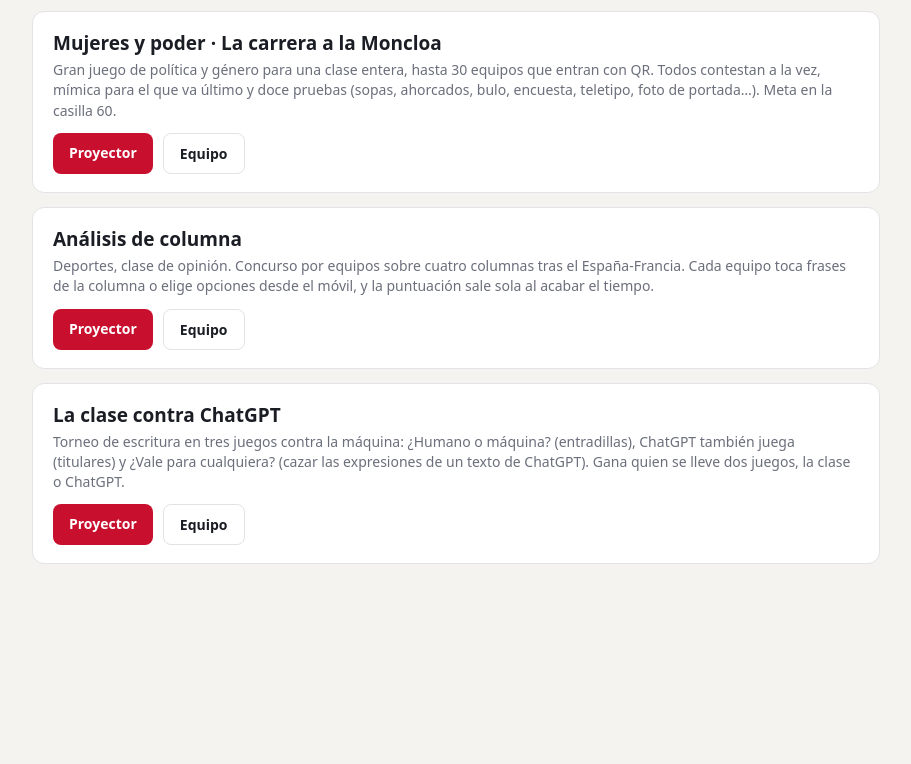
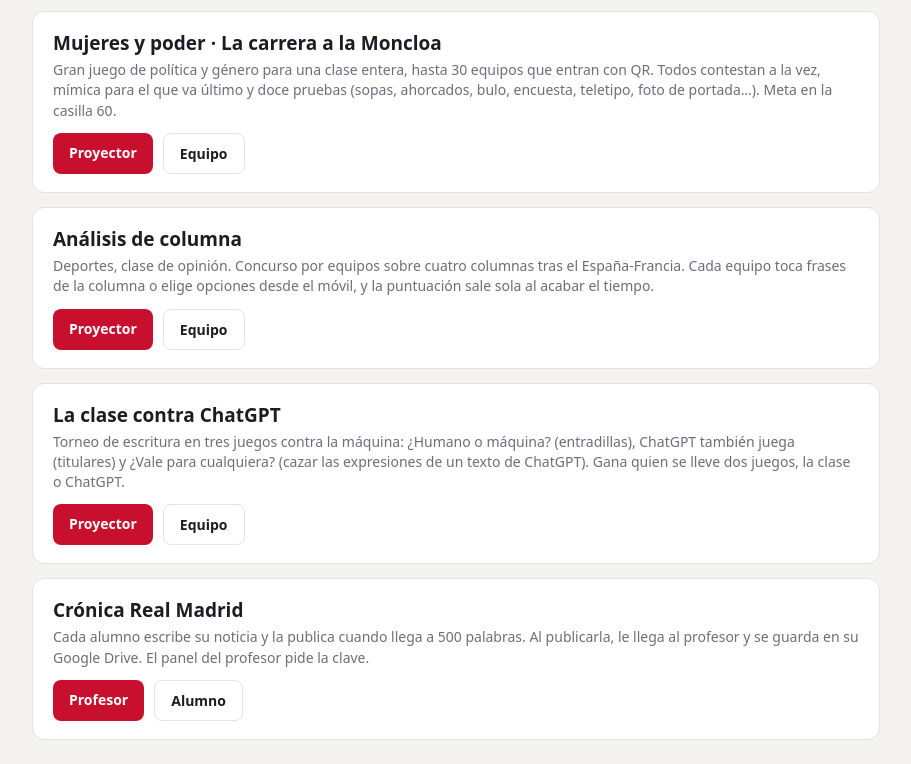
Before and after one commit to jaguad05-prog/juegos-clase, a website: page index.html in a window 1280 px wide. Shown: the part 2729-3493 px from the top of the page, without its empty margins (184-1095 px from the left). Before the commit the page ends 3317 px from the top, so only its background shows below. Drawn offline with Linux system fonts and the light colour scheme; no server answers.

Commit message:
Menú: Crónica Real Madrid (Tu noticia)
Co-Authored-By: Claude Opus 5.5 <noreply@anthropic.com>
Claude-Session: https://claude.ai/code/session_017oNLrcCert2tByafpry6dF

```diff
--- a/index.html
+++ b/index.html
@@ -115,6 +115,11 @@
     <p>Torneo de escritura en tres juegos contra la máquina: ¿Humano o máquina? (entradillas), ChatGPT también juega (titulares) y ¿Vale para cualquiera? (cazar las expresiones de un texto de ChatGPT). Gana quien se lleve dos juegos, la clase o ChatGPT.</p>
     <div class="row"><a class="btn p" href="torneo_pantalla_v2.html">Proyector</a><a class="btn e" href="torneo_equipo_v2.html">Equipo</a></div>
   </div>
+  <div class="card">
+    <h2>Crónica Real Madrid</h2>
+    <p>Cada alumno escribe su noticia y la publica cuando llega a 500 palabras. Al publicarla, le llega al profesor y se guarda en su Google Drive. El panel del profesor pide la clave.</p>
+    <div class="row"><a class="btn p" href="noticia_profesor_v1.html">Profesor</a><a class="btn e" href="noticia_alumno_v1.html">Alumno</a></div>
+  </div>
 </main>
 <script>
 fetch("/salud").then(r => r.ok ? "Servidor despierto, ya podéis jugar." : Promise.reject())
```
